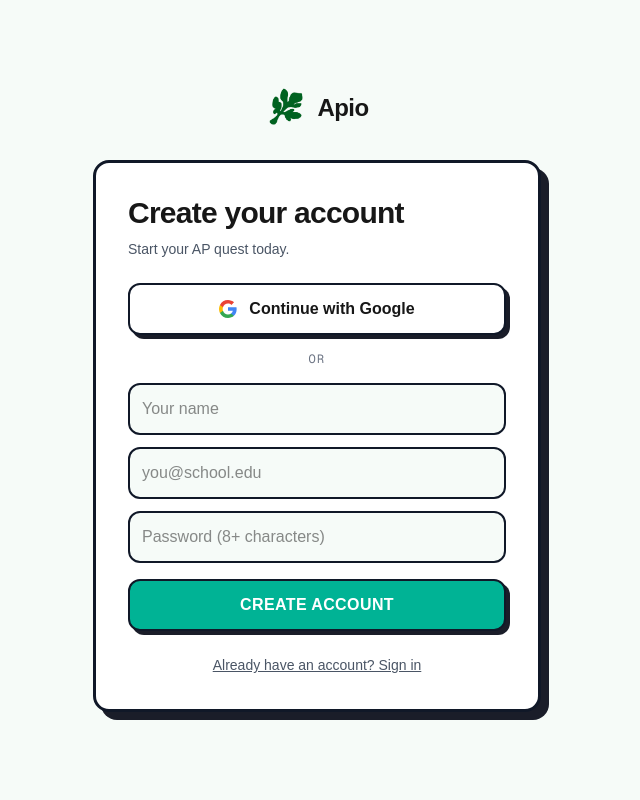
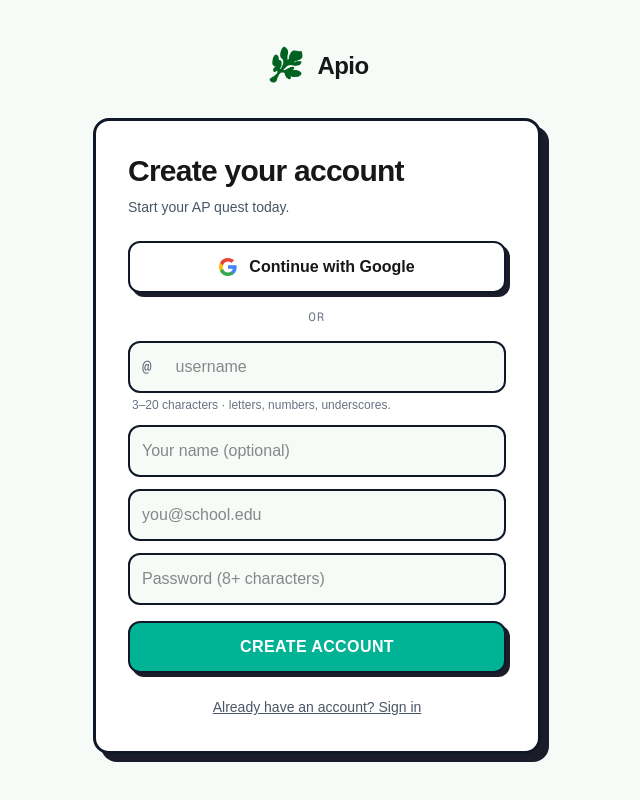
Before and after one commit to ApioCordova/apio, a Next.js app: page /login in a window 1280 px wide. Both pictures are taken after a click on the button "Don't have an account? Sign up". Shown: the whole page, without its empty margins (323-963 px from the left). Built offline with nearby package versions, Linux system fonts and the light colour scheme; no server answers.

Commit message:
Login fix

```diff
--- a/app/login/page.js
+++ b/app/login/page.js
@@ -9,9 +9,11 @@
 export default function LoginPage() {
   const router = useRouter()
   const [mode, setMode] = useState('signin')
-  const [email, setEmail] = useState('')
+  const [identifier, setIdentifier] = useState('') // sign in: email OR username
+  const [email, setEmail] = useState('')           // sign up: email
+  const [username, setUsername] = useState('')      // sign up: username (required)
+  const [name, setName] = useState('')              // sign up: display name (optional)
   const [password, setPassword] = useState('')
-  const [name, setName] = useState('')
   const [loading, setLoading] = useState(false)
   const [message, setMessage] = useState(null)
 
@@ -21,11 +23,39 @@
     setMessage(null)
 
     if (mode === 'signup') {
-      const { data, error } = await supabase.auth.signUp({
+      const cleanUsername = username.trim().toLowerCase()
+      const cleanName = name.trim()
+
+      // Username rules match the profile editor.
+      if (!/^[a-z0-9_]{3,20}$/.test(cleanUsername)) {
+        setMessage({
+          type: 'error',
+          text: 'Username must be 3–20 characters: lowercase letters, numbers, or underscores.',
+        })
+        setLoading(false)
+        return
+      }
+
+      // Make sure the username is free before creating the account.
+      const { data: isFree, error: availErr } = await supabase.rpc('username_available', {
+        name: cleanUsername,
+      })
+      if (availErr) {
+        setMessage({ type: 'error', text: 'Could not check username availability. Please try again.' })
+        setLoading(false)
+        return
+      }
+      if (!isFree) {
+        setMessage({ type: 'error', text: 'That username is already taken.' })
+        setLoading(false)
+        return
+      }
+
+      const { error } = await supabase.auth.signUp({
         email,
         password,
         options: {
-          data: { full_name: name },
+          data: { full_name: cleanName || null, username: cleanUsername },
         },
       })
       if (error) {
@@ -37,8 +67,25 @@
         })
       }
     } else {
-      const { data, error } = await supabase.auth.signInWithPassword({
-        email,
+      // Sign in: the field can be an email or a username.
+      const id = identifier.trim()
+      let loginEmail = id
+
+      if (!id.includes('@')) {
+        // It's a username — resolve it to the account email.
+        const { data: resolved, error: lookupErr } = await supabase.rpc('email_for_username', {
+          name: id,
+        })
+        if (lookupErr || !resolved) {
+          setMessage({ type: 'error', text: 'No account found with that username.' })
+          setLoading(false)
+          return
+        }
+        loginEmail = resolved
+      }
+
+      const { error } = await supabase.auth.signInWithPassword({
+        email: loginEmail,
         password,
       })
       if (error) {
@@ -101,17 +148,33 @@
         </div>
 
         <form onSubmit={handleEmailAuth}>
-          {mode === 'signup' && (
+          {mode === 'signup' ? (
+            <>
+              <div
+                className="flex items-center mb-1 border-[2.5px] border-gray-900 rounded-xl overflow-hidden"
+                style={{ background: '#f6fbf8' }}
+              >
+                <span className="px-3 text-gray-500 font-mono select-none">@</span>
                 <input
                   type="text"
-              placeholder="Your name"
+                  placeholder="username"
+                  value={username}
+                  onChange={(e) => setUsername(e.target.value)}
+                  required
+                  className="flex-1 p-3 bg-transparent font-medium focus:outline-none"
+                />
+              </div>
+              <p className="text-xs text-gray-500 mb-3 ml-1">
+                3–20 characters · letters, numbers, underscores.
+              </p>
+              <input
+                type="text"
+                placeholder="Your name (optional)"
                 value={name}
                 onChange={(e) => setName(e.target.value)}
-              required
                 className="w-full p-3 mb-3 border-[2.5px] border-gray-900 rounded-xl font-medium focus:outline-none focus:bg-white"
                 style={{ background: '#f6fbf8' }}
               />
-          )}
               <input
                 type="email"
                 placeholder="you@school.edu"
@@ -121,6 +184,18 @@
                 className="w-full p-3 mb-3 border-[2.5px] border-gray-900 rounded-xl font-medium focus:outline-none focus:bg-white"
                 style={{ background: '#f6fbf8' }}
               />
+            </>
+          ) : (
+            <input
+              type="text"
+              placeholder="Email or username"
+              value={identifier}
+              onChange={(e) => setIdentifier(e.target.value)}
+              required
+              className="w-full p-3 mb-3 border-[2.5px] border-gray-900 rounded-xl font-medium focus:outline-none focus:bg-white"
+              style={{ background: '#f6fbf8' }}
+            />
+          )}
           <input
             type="password"
             placeholder="Password (8+ characters)"
```
Lines whose indentation alone changed are shown as unchanged.
